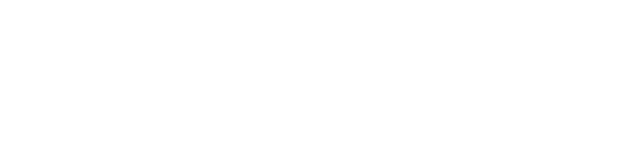
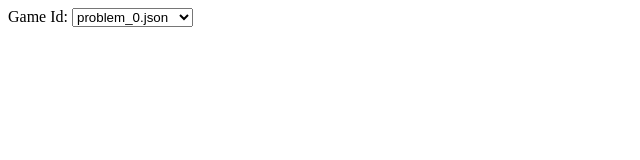
Before and after one commit to wvxvw/icfp-2015-cl, a plain HTML site: page web/index.html in a window 1280 px wide. Shown: the whole page, without its empty margins (0-640 px from the left). Drawn offline with nearby package versions, Linux system fonts and the light colour scheme.

Commit message:
Can select games and pass directions.

```diff
--- a/web/game.js
+++ b/web/game.js
@@ -1,6 +1,10 @@
 $(function ($) {
-    var body = $('body'),
-        keys = { "65": "e", "70": "w", "83": "se", "68": "sw", "37": "cw", "39": "ccw" };
+    var body = $('body'), play = $('#play'), container = $('#container'),
+        keys = { '65': 'e', '70': 'w', '83': 'se', '68': 'sw', '37': 'cw', '39': 'ccw' };
+    function loadBoard(data) {
+        container.empty();
+        container.append(data);
+    }
     body.keyup(function (event) {
         console.log('key: ' + event.keyCode);
         // 65 - a
@@ -11,11 +15,15 @@ $(function ($) {
         // 39 - right
         if ([65, 70, 83, 68, 37, 39].indexOf(event.keyCode) > -1) {
             $.post('/move.svg', { move: keys[event.keyCode] }, function (data) {
-                body.empty();
-                body.append(data);
+                loadBoard(data);
             }).fail(function () {
                 alert('error');
             });
         }
     });
+    play.change(function (event) {
+        console.log('play this game: ' + $('#play option:selected').text());
+        $.post('/play.svg', { game : $('#play option:selected').text() },
+               function (data) { loadBoard(data); });
+    });
 });
--- a/web/index.html
+++ b/web/index.html
@@ -5,5 +5,35 @@
     <script src="https://ajax.googleapis.com/ajax/libs/jquery/2.1.4/jquery.min.js"></script>
     <script src="game.js"></script>
   </head>
-  <body></body>
+  <body>
+    <label>Game Id:
+      <select id="play">
+        <option value="problem_0.json">problem_0.json</option>
+        <option value="problem_10.json">problem_10.json</option>
+        <option value="problem_11.json">problem_11.json</option>
+        <option value="problem_12.json">problem_12.json</option>
+        <option value="problem_13.json">problem_13.json</option>
+        <option value="problem_14.json">problem_14.json</option>
+        <option value="problem_15.json">problem_15.json</option>
+        <option value="problem_16.json">problem_16.json</option>
+        <option value="problem_17.json">problem_17.json</option>
+        <option value="problem_18.json">problem_18.json</option>
+        <option value="problem_19.json">problem_19.json</option>
+        <option value="problem_1.json">problem_1.json</option>
+        <option value="problem_20.json">problem_20.json</option>
+        <option value="problem_21.json">problem_21.json</option>
+        <option value="problem_22.json">problem_22.json</option>
+        <option value="problem_23.json">problem_23.json</option>
+        <option value="problem_2.json">problem_2.json</option>
+        <option value="problem_3.json">problem_3.json</option>
+        <option value="problem_4.json">problem_4.json</option>
+        <option value="problem_5.json">problem_5.json</option>
+        <option value="problem_6.json">problem_6.json</option>
+        <option value="problem_7.json">problem_7.json</option>
+        <option value="problem_8.json">problem_8.json</option>
+        <option value="problem_9.json">problem_9.json</option>
+      </select>
+    </label>
+    <div id="container"></div>
+  </body>
 </html>
```
Also changed, not shown: 1 other file.
